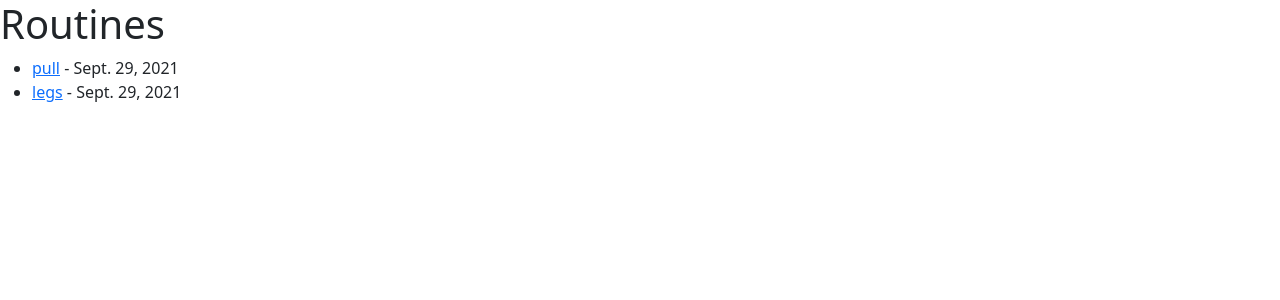
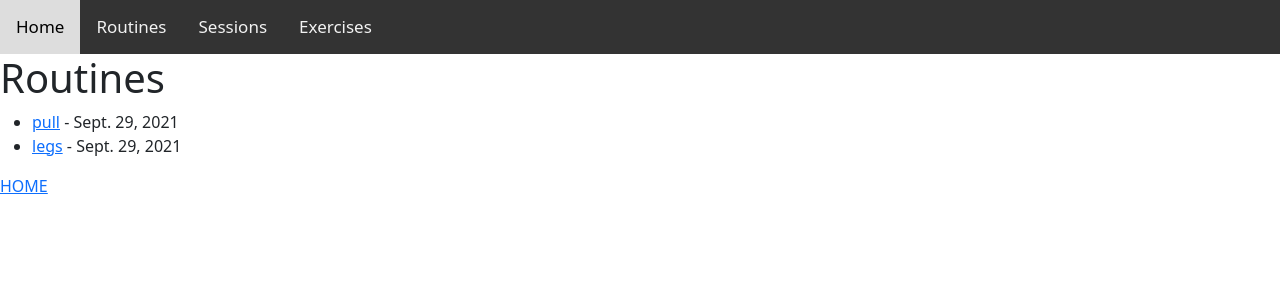
Before and after one commit to ggeerroo/project_gym, a Django app: page /sessions/all_routines/ in a window 1280 px wide. Shown: the top 300 px of the page. Run offline with Django 3.2, Linux system fonts and the light colour scheme; a user stored in the database is signed in; data comes from the database, SQL or seed files in the repository; both versions use the stored data as it was after the commit.

Commit message:
Did TopNav.

```diff
--- a/home/templates/layout.html
+++ b/home/templates/layout.html
@@ -7,13 +7,33 @@
 <!-- Required meta tags -->
 <meta charset="utf-8">
 <meta name="viewport" content="width=device-width, initial-scale=1">
+
+{% load static %}
+<!-- Load an icon library to show a hamburger menu (bars) on small screens -->
+<!-- Reference https://www.w3schools.com/howto/howto_js_topnav_responsive.asp -->
+<link rel="stylesheet" href="https://cdnjs.cloudflare.com/ajax/libs/font-awesome/4.7.0/css/font-awesome.min.css">
+ <!-- My CSS -->
+<link rel="stylesheet" href="{% static 'sessions/css/styles.css' %}">
  <!-- Bootstrap CSS -->
 <link href="https://cdn.jsdelivr.net/npm/bootstrap@5.1.1/dist/css/bootstrap.min.css" rel="stylesheet" integrity="sha384-F3w7mX95PdgyTmZZMECAngseQB83DfGTowi0iMjiWaeVhAn4FJkqJByhZMI3AhiU" crossorigin="anonymous">
 </head>
 
 
 <body>
+<div class="topnav" id="myTopnav">
+  <a href="#">Home</a>
+  <a href="#">Routines</a>
+  <a href="#">Sessions</a>
+  <a href="#">Exercises</a>
+  <a href="javascript:void(0);" class="icon" onclick="myFunction()">
+    <i class="fa fa-bars"></i>
+  </a>
+</div>
+
 <div>{% block content %}{% endblock %}</div>
+
+<!-- My JS -->
+<script src="{% static 'sessions/js/navigation.js' %}"></script>
 <!-- Bootstrap Bundle with Popper -->
 <script src="https://cdn.jsdelivr.net/npm/bootstrap@5.1.1/dist/js/bootstrap.bundle.min.js" integrity="sha384-/bQdsTh/da6pkI1MST/rWKFNjaCP5gBSY4sEBT38Q/9RBh9AH40zEOg7Hlq2THRZ" crossorigin="anonymous"></script>
 </body>
--- /dev/null
+++ b/sessions/static/sessions/css/styles.css
@@ -0,0 +1,61 @@
+ /* Reference: https://www.w3schools.com/howto/howto_js_sidenav.asp */
+
+  /* Add a black background color to the top navigation */
+.topnav {
+  background-color: #333;
+  overflow: hidden;
+}
+
+/* Style the links inside the navigation bar */
+.topnav a {
+  float: left;
+  display: block;
+  color: #f2f2f2;
+  text-align: center;
+  padding: 14px 16px;
+  text-decoration: none;
+  font-size: 17px;
+}
+
+/* Change the color of links on hover */
+.topnav a:hover {
+  background-color: #ddd;
+  color: black;
+}
+
+/* Add an active class to highlight the current page */
+.topnav a.active {
+  background-color: #04AA6D;
+  color: white;
+}
+
+/* Hide the link that should open and close the topnav on small screens */
+.topnav .icon {
+  display: none;
+}
+
+
+
+ /* When the screen is less than 600 pixels wide, hide all links, except for the first one ("Home"). Show the link that contains should open and close the topnav (.icon) */
+ @media screen and (max-width: 600px) {
+  .topnav a:not(:first-child) {display: none;}
+  .topnav a.icon {
+    float: right;
+    display: block;
+  }
+}
+
+/* The "responsive" class is added to the topnav with JavaScript when the user clicks on the icon. This class makes the topnav look good on small screens (display the links vertically instead of horizontally) */
+@media screen and (max-width: 600px) {
+  .topnav.responsive {position: relative;}
+  .topnav.responsive a.icon {
+    position: absolute;
+    right: 0;
+    top: 0;
+  }
+  .topnav.responsive a {
+    float: none;
+    display: block;
+    text-align: left;
+  }
+}
--- /dev/null
+++ b/sessions/static/sessions/js/navigation.js
@@ -0,0 +1,11 @@
+/* Reference: https://www.w3schools.com/howto/howto_js_sidenav.asp */
+
+/* Toggle between adding and removing the "responsive" class to topnav when the user clicks on the icon */
+function myFunction() {
+    var x = document.getElementById("myTopnav");
+    if (x.className === "topnav") {
+      x.className += " responsive";
+    } else {
+      x.className = "topnav";
+    }
+  }
--- a/sessions/templates/sesh/exercise_detail.html
+++ b/sessions/templates/sesh/exercise_detail.html
@@ -20,4 +20,6 @@ last update: {{ exercise.updated_at|date }}
 <p>{{ exercise.id }}</p>
 <button><a href="{% url 'sessions:exercise_update' exercise.id %}">Update exercise</a></button>
 
+<a href="/">HOME</a>
+
 {% endblock content %}
--- a/sessions/templates/sesh/routine_detail.html
+++ b/sessions/templates/sesh/routine_detail.html
@@ -12,4 +12,6 @@ created at: {{ routine.created_at|date }}
 <br>
 last update: {{ routine.updated_at|date }}
 
+
+
 {% endblock content %}
--- a/sessions/templates/sesh/routine_list.html
+++ b/sessions/templates/sesh/routine_list.html
@@ -10,4 +10,5 @@
     <li>No articles yet.</li>
 {% endfor %}
 </ul>
+<a href="/">HOME</a>
 {% endblock content %}
```
Also changed, not shown: sessions/static/sessions/js/stopwatch.js (+27 -23 lines), sessions/templates/sesh/session_detail.html (+9 -15 lines), db.sqlite3.
